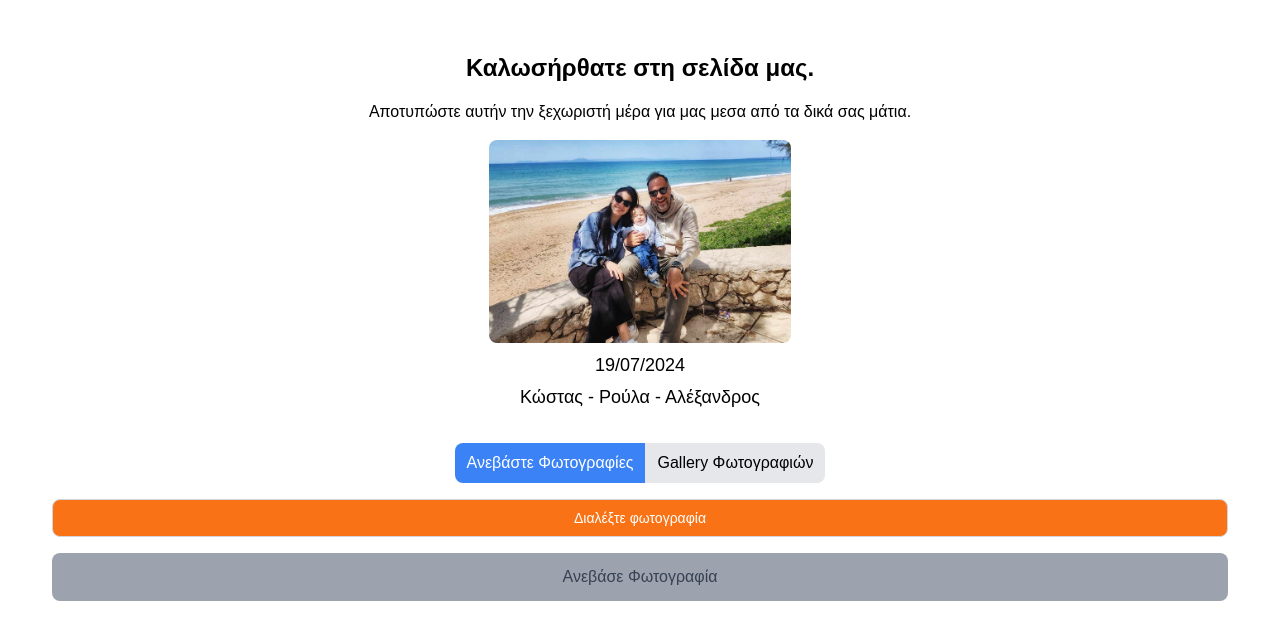
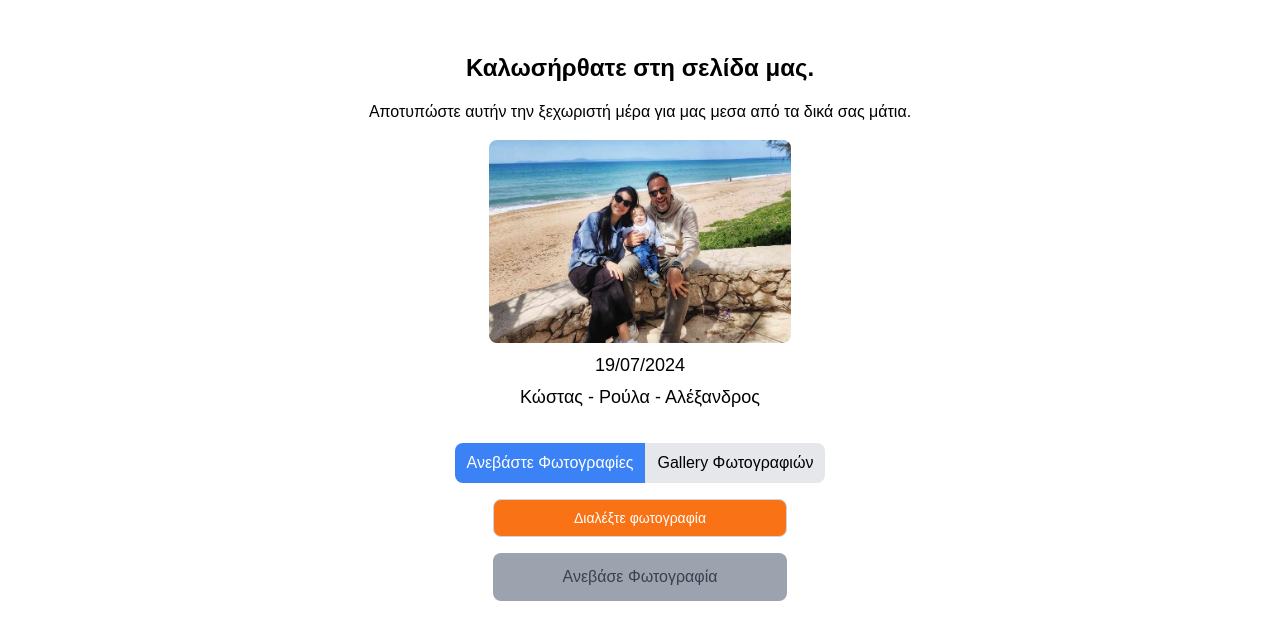
Before and after one commit to maendros/wedding-photos, a Next.js app: page / in a window 1280 px wide. Shown: the top 640 px of the page. Built offline with nearby package versions, Linux system fonts and the light colour scheme; no server answers.

Commit message:
fixed button responsiveness

```diff
--- a/src/components/UploadForm.tsx
+++ b/src/components/UploadForm.tsx
@@ -156,7 +156,10 @@ const UploadForm: React.FC<UploadFormProps> = ({
   };
 
   return (
-    <form onSubmit={formik.handleSubmit} className="space-y-4">
+    <form
+      onSubmit={formik.handleSubmit}
+      className="space-y-4 w-full md:w-3/4 lg:w-1/2 xl:w-1/4 mx-auto"
+    >
       {showSplash && <Confetti />}
       <div className={`text-green-900 splash ${showSplash ? "show" : ""}`}>
         <h1 className="text-center text-2xl font-bold my-4">Thank you!</h1>
@@ -193,7 +196,7 @@ const UploadForm: React.FC<UploadFormProps> = ({
         </div>
       )}
 
-      <div className="grid grid-cols-1 gap-4">
+      <div className="grid grid-cols-1 gap-4 justify-items-center">
         <UploadButton
           uploading={uploading}
           fileError={fileError}
```
